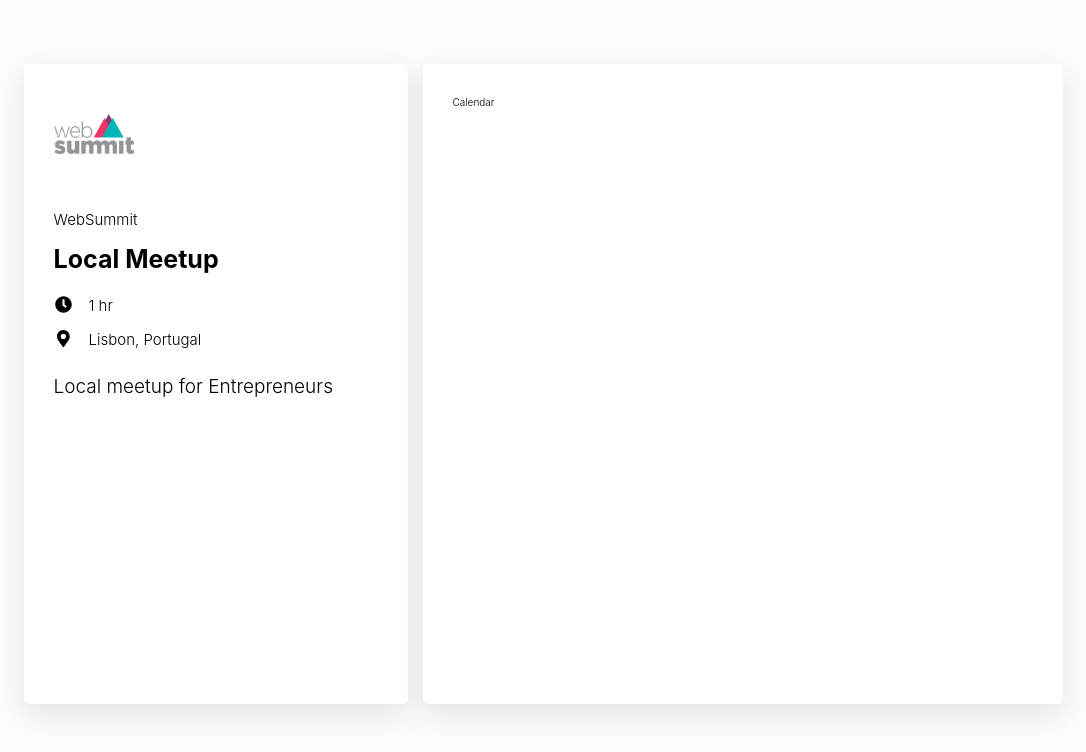
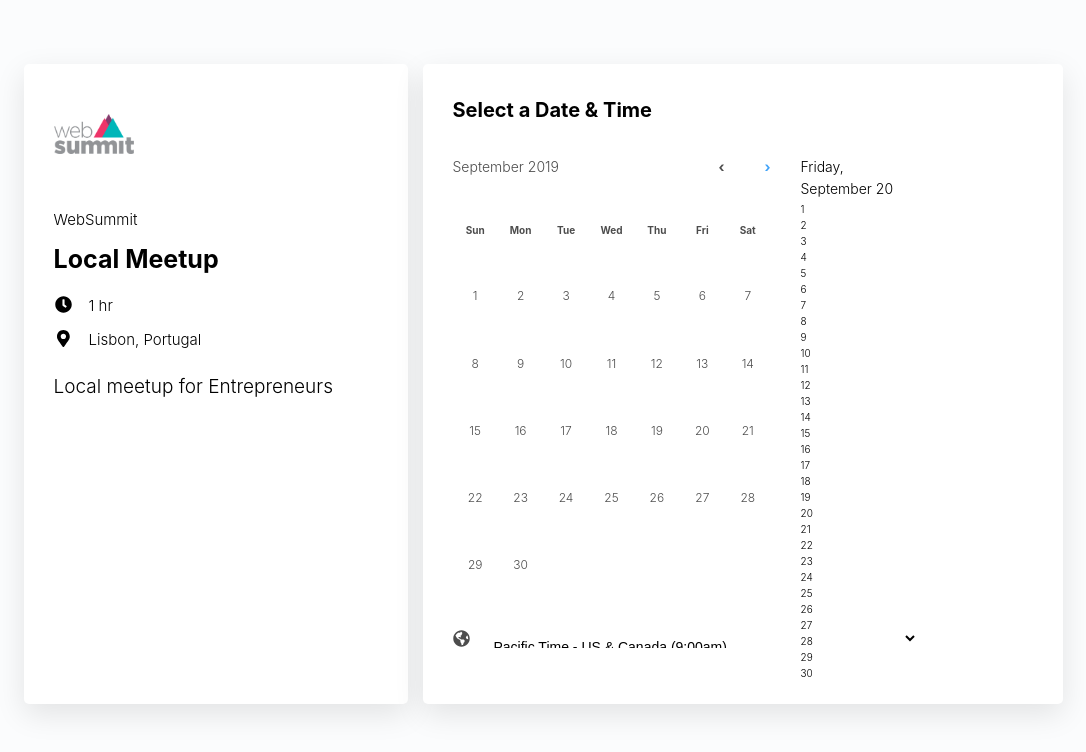
Before and after one commit to oskargaw/calendar, a React (Create React App) app: page / in a window 1280 px wide. Shown: the top 752 px of the page, without its empty margins (97-1183 px from the left). Built offline with nearby package versions, Linux system fonts and the light colour scheme.

Commit message:
Changed the layout of the calendar days section to its final design

```diff
--- /dev/null
+++ b/src/data/daysInSeptember.js
@@ -0,0 +1,34 @@
+export const daysInSeptember = [
+  1,
+  2,
+  3,
+  4,
+  5,
+  6,
+  7,
+  8,
+  9,
+  10,
+  11,
+  12,
+  13,
+  14,
+  15,
+  16,
+  17,
+  18,
+  19,
+  20,
+  21,
+  22,
+  23,
+  24,
+  25,
+  26,
+  27,
+  28,
+  29,
+  30
+];
+
+export const daysNames = ["Sun", "Mon", "Tue", "Wed", "Thu", "Fri", "Sat"];
--- a/src/pages/Homepage.js
+++ b/src/pages/Homepage.js
@@ -1,15 +1,29 @@
-import React from "react";
+import React, { useState } from "react";
 import { FontAwesomeIcon } from "@fortawesome/react-fontawesome";
-import { faClock } from "@fortawesome/free-solid-svg-icons";
-import { faMapMarkerAlt } from "@fortawesome/free-solid-svg-icons";
+import {
+  faClock,
+  faMapMarkerAlt,
+  faGlobeAmericas
+} from "@fortawesome/free-solid-svg-icons";
 
 import Card from "../components/Card/Card";
+
+import { daysInSeptember, daysNames } from "../data/daysInSeptember";
 
 import webSummitLogo from "../img/web-summit-logo.png";
 
 import "./Homepage.scss";
 
-const Homepage = () => (
+const Homepage = () => {
+  const [timezone, setTimezone] = useState("Pacific Time - US & Canada 9:00am");
+
+  const handleChange = event => {
+    const { name, value } = event.target;
+
+    if (name === "timezone") setTimezone(value);
+  };
+
+  return (
     <div className="homepage">
       <Card section="event-info">
         <img src={webSummitLogo} alt="Web Summit Logo" className="card__logo" />
@@ -39,8 +53,90 @@
           Local meetup for Entrepreneurs
         </div>
       </Card>
-    <Card section="calendar">Calendar</Card>
+
+      <Card section="calendar">
+        <h1 className="card__title">Select a Date & Time</h1>
+        <div className="card__calendar-content-container">
+          <div className="card__calendar-content-days">
+            <div className="card__calendar-content-title">
+              September 2019
+              <div className="card__calendar-content-title-arrows">
+                <div className="card__calendar-content-title-arrows--left-arrow">
+                  &#8249;
+                </div>
+                <div className="card__calendar-content-title-arrows--right-arrow">
+                  &#8250;
+                </div>
+              </div>
+            </div>
+            <div className="card__calendar-content-days-grid">
+              {daysNames
+                ? daysNames.map(dayName => (
+                    <div
+                      key={dayName}
+                      className="card__calendar-content-days-grid--day-name"
+                    >
+                      {dayName}
+                    </div>
+                  ))
+                : null}
+              {daysInSeptember
+                ? daysInSeptember.map(day => (
+                    <div
+                      key={day}
+                      className="card__calendar-content-days-grid--day"
+                    >
+                      {day}
+                    </div>
+                  ))
+                : null}
+            </div>
+            <div className="card__calendar-content-timezone">
+              <div className="card__event-details-icon-container">
+                <FontAwesomeIcon
+                  icon={faGlobeAmericas}
+                  className="card__event-details-icon"
+                />
+              </div>
+              <select
+                name="timezone"
+                className="card__form-input--select"
+                value={timezone}
+                onChange={handleChange}
+                label="Timezone"
+              >
+                <option value="Pacific Time">
+                  Pacific Time - US & Canada (9:00am)
+                </option>
+                <option value="Mountain Time">
+                  Mountain Time - US & Canada (10:00am)
+                </option>
+                <option value="Central Time">
+                  Central Time - US & Canada (11:00am)
+                </option>
+                <option value="Eastern Time">
+                  Eastern Time - US & Canada (12:00pm)
+                </option>
+                <option value="Atlantic Time">
+                  Atlantic Time - US & Canada (1:00pm)
+                </option>
+              </select>
+            </div>
+          </div>
+          <div className="card__calendar-content-hours">
+            <div className="card__calendar-content-title">
+              Friday, September 20
+            </div>
+            <div>
+              {daysInSeptember
+                ? daysInSeptember.map(day => <div key={day}>{day}</div>)
+                : null}
+            </div>
+          </div>
+        </div>
+      </Card>
     </div>
   );
+};
 
 export default Homepage;
--- a/src/pages/Homepage.scss
+++ b/src/pages/Homepage.scss
@@ -1,3 +1,7 @@
+$color-blue: #3fa2f8;
+$color-black: #000000;
+$color-white: #ffffff;
+
 .homepage {
   width: 100%;
   margin-top: 5vw;
@@ -21,6 +25,23 @@
   &__event-name {
     margin-top: 0.7rem;
     font-size: 2.5rem;
+  }
+
+  &__form-input--select {
+    background: none;
+    background-color: $color-white;
+    font-size: 1.4rem;
+    padding: 20px 20px 10px 5px;
+    display: block;
+    border: none;
+    border-radius: 0;
+    padding-right: 15rem;
+    height: 4rem;
+    cursor: pointer;
+
+    &:focus {
+      outline: none;
+    }
   }
 
   &__event-details {
@@ -54,4 +75,90 @@
   &__event-description {
     font-size: 1.9rem;
   }
+
+  &__calendar-content {
+    &-container {
+      padding-top: 3rem;
+
+      display: flex;
+    }
+
+    &-days {
+      width: 60%;
+      color: rgba($color-black, 0.7);
+      cursor: pointer;
+
+      &-grid {
+        padding-top: 2rem;
+        padding-right: 3rem;
+
+        display: grid;
+        grid-template-columns: repeat(7, [col-start] 1fr [col-end]);
+        justify-items: center;
+        align-items: center;
+        height: 80%;
+
+        &--day {
+          width: 85%;
+          height: 70%;
+          border-radius: 10rem;
+          font-size: 1.2rem;
+
+          display: flex;
+          justify-content: center;
+          align-items: center;
+
+          &:hover {
+            background-color: rgba($color-blue, 0.2);
+          }
+
+          &:active {
+            color: $color-white;
+            font-weight: bold;
+            background-color: $color-blue;
+          }
+
+          &-name {
+            font-weight: bold;
+          }
+        }
+      }
+    }
+
+    &-timezone {
+      margin-top: 2rem;
+
+      display: flex;
+      align-items: center;
+    }
+
+    &-hours {
+      width: 20%;
+    }
+
+    &-title {
+      font-size: 1.4rem;
+
+      display: flex;
+      justify-content: space-between;
+
+      &-arrows {
+        font-size: 1.4rem;
+        font-weight: bold;
+
+        display: flex;
+
+        &--left-arrow {
+          padding-right: 4rem;
+          cursor: pointer;
+        }
+
+        &--right-arrow {
+          padding-right: 3rem;
+          cursor: pointer;
+          color: $color-blue;
+        }
+      }
+    }
+  }
 }
```
Lines whose indentation alone changed are shown as unchanged.
